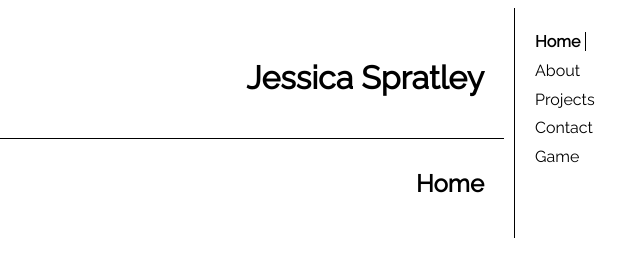
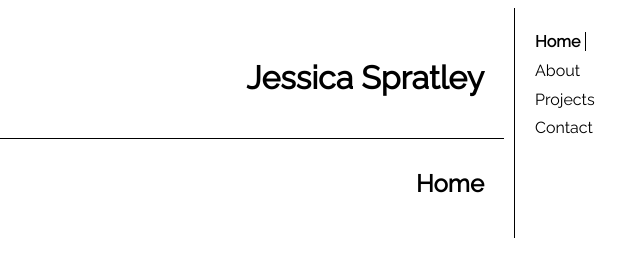
Before and after one commit to jspratley/jspratley.github.io, a plain HTML site: page index.html in a window 1280 px wide. Shown: the full height of the page, 146-786 px from the left. Drawn offline with Linux system fonts and the light colour scheme.

Commit message:
Quick fix
Forgot to delete the link...

```diff
--- a/index.html
+++ b/index.html
@@ -25,8 +25,6 @@
 					<a href="projects.html">Projects</a>
 					<br>
 					<a href="contact.html">Contact</a>
-					<br>
-					<a href="\Roll-a-ball_v01\Builds.html">Game</a>
 				</div>
 			</div>
 		</body>
```
